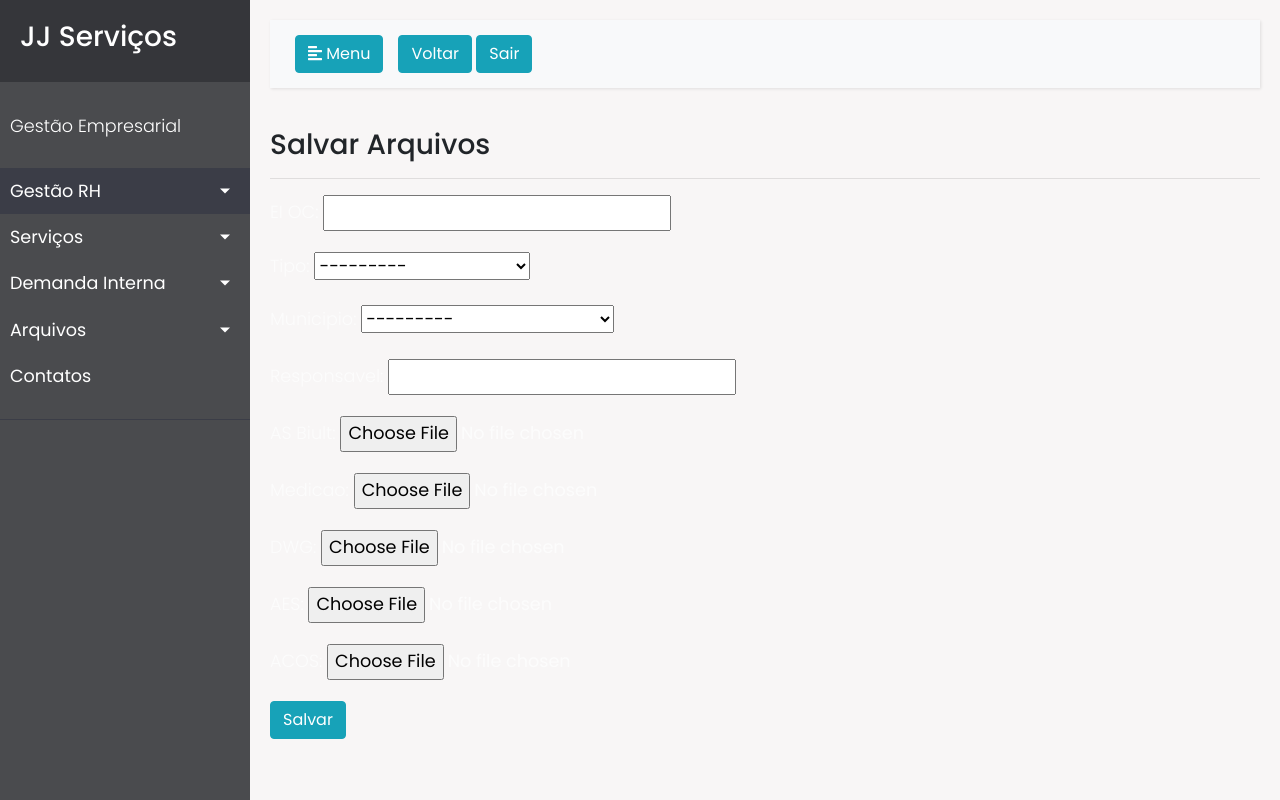
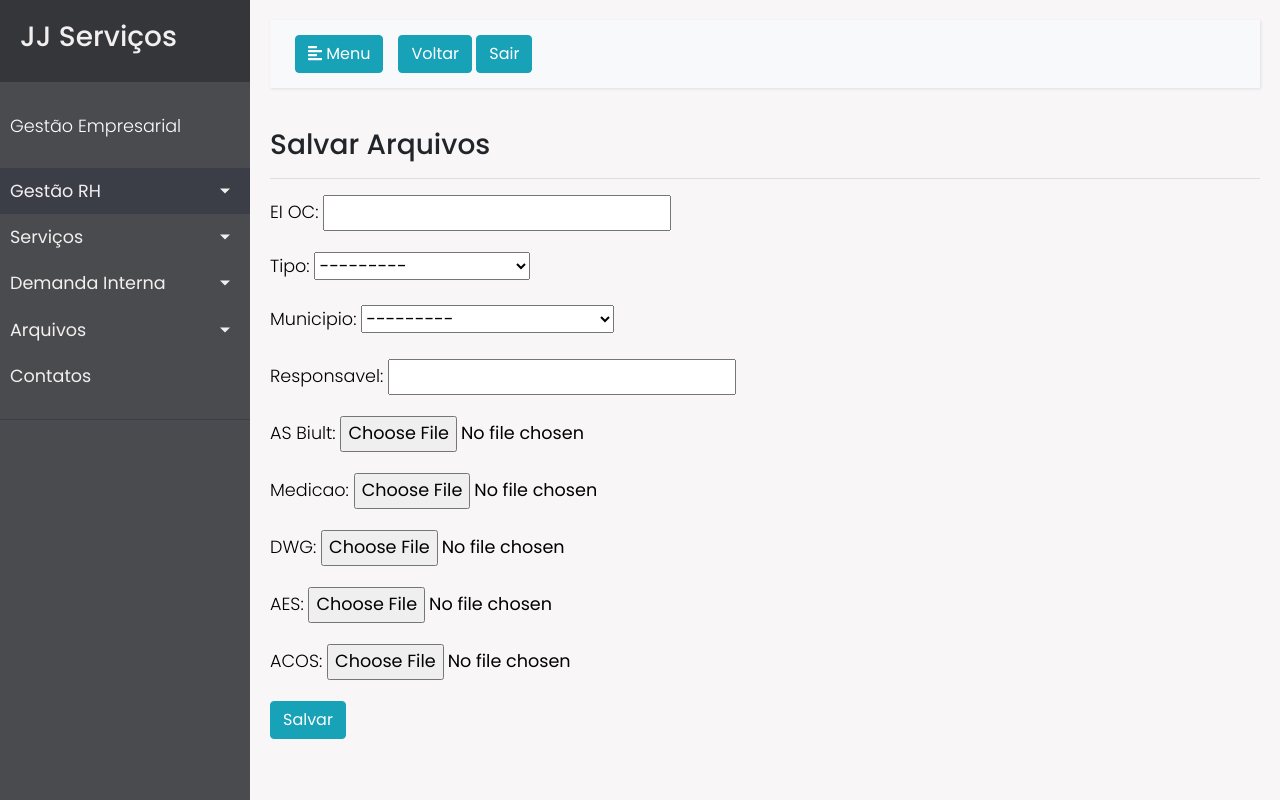
Before and after one commit to marcelohiginoduarte/Projeto_empresa_hr, a Django app: page /arquivo/criar in a window 1280 px wide. Run offline with Django 5.2, Linux system fonts and the light colour scheme; the visitor is signed in with stand-in values (Sample User, id 1); parts of the project's set-up code (start-up, migrations or seed data) failed here and were passed over; some libraries are stand-ins or nearby versions.

Commit message:
Mudando as cores

```diff
--- a/GestaoHR/static/CSS/style.css
+++ b/GestaoHR/static/CSS/style.css
@@ -11,14 +11,14 @@ p {
     font-size: 1.1em;
     font-weight: 300;
     line-height: 1.7em;
-    color: #fcfcfc;
+    color: #000000;
 }
 
 a,
 a:hover,
 a:focus {
     color: inherit;
-    text-decoration: none;
+    text-decoration: none;s
     transition: all 0.3s;
 }
 
@@ -58,7 +58,7 @@ a:focus {
     min-width: 250px;
     max-width: 250px;
     background: #4a4b4e;
-    color: #fff;
+    color: #f3efef;
     transition: all 0.3s;
 }
 
@@ -94,7 +94,7 @@ a:focus {
 
 #sidebar ul li.active>a,
 a[aria-expanded="true"] {
-    color: #fff;
+    color: #f3efef;
     background: #3b3d47;
 }
 
@@ -136,7 +136,7 @@ a.download {
 a.article,
 a.article:hover {
     background: #e4e6ee !important;
-    color: #fff !important;
+    color: #020202 !important;
 }
 
 /* ---------------------------------------------------
```
